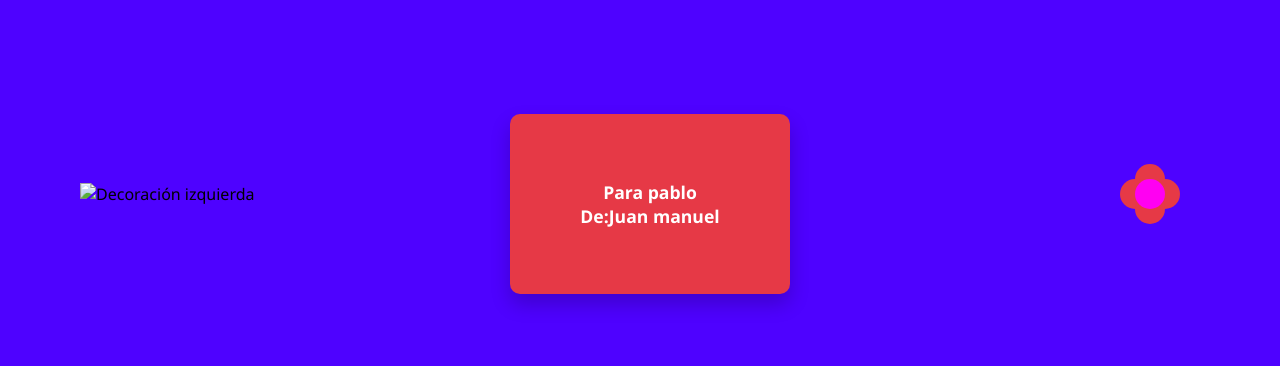
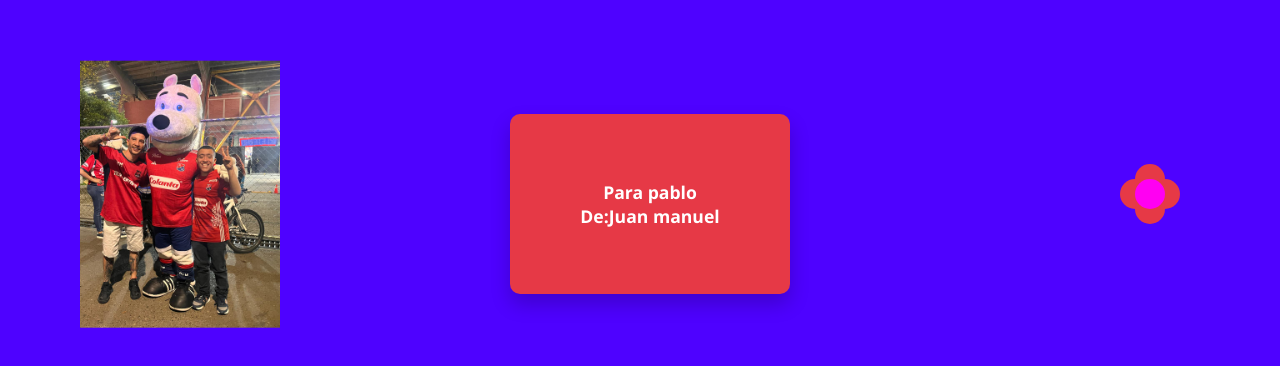
Before and after one commit to Juanma071105/regalopablo, a plain HTML site: page index.html in a window 1280 px wide. Shown: the part 206-572 px from the top of the page. Drawn offline with Linux system fonts and the light colour scheme.

Commit message:
Update index.html

```diff
--- a/index.html
+++ b/index.html
@@ -15,7 +15,7 @@
   </div>
 
   <!-- Imagen izquierda -->
-  <img src="img/rojo.jpg" alt="Decoración izquierda" class="decoracion izquierda" />
+  <img src="rojo.jpg" alt="Decoración izquierda" class="decoracion izquierda" />
 
   <!-- Sobre interactivo -->
   <div class="card-wrapper" onclick="document.querySelector('.envelope').classList.toggle('open')">
```
